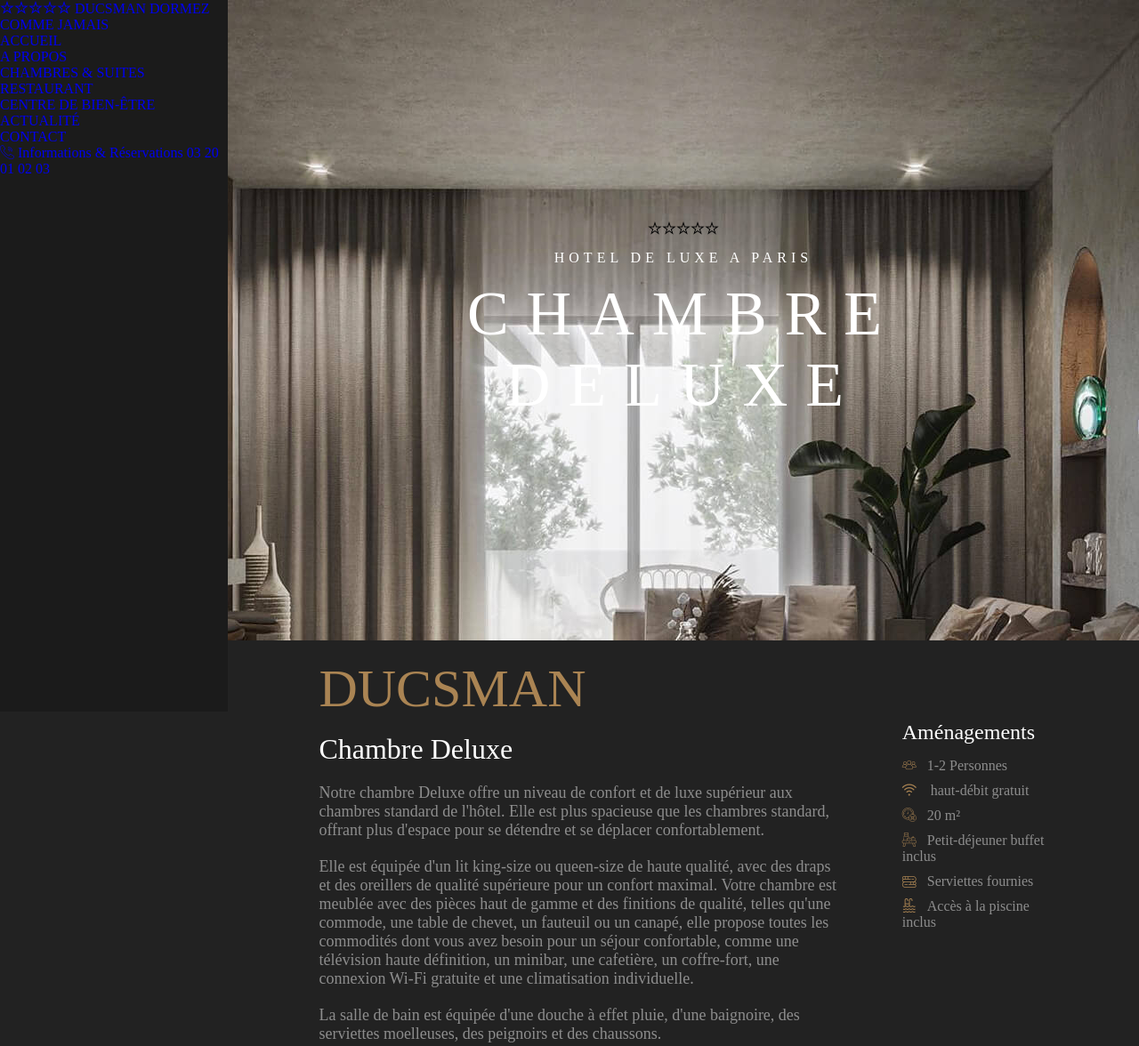
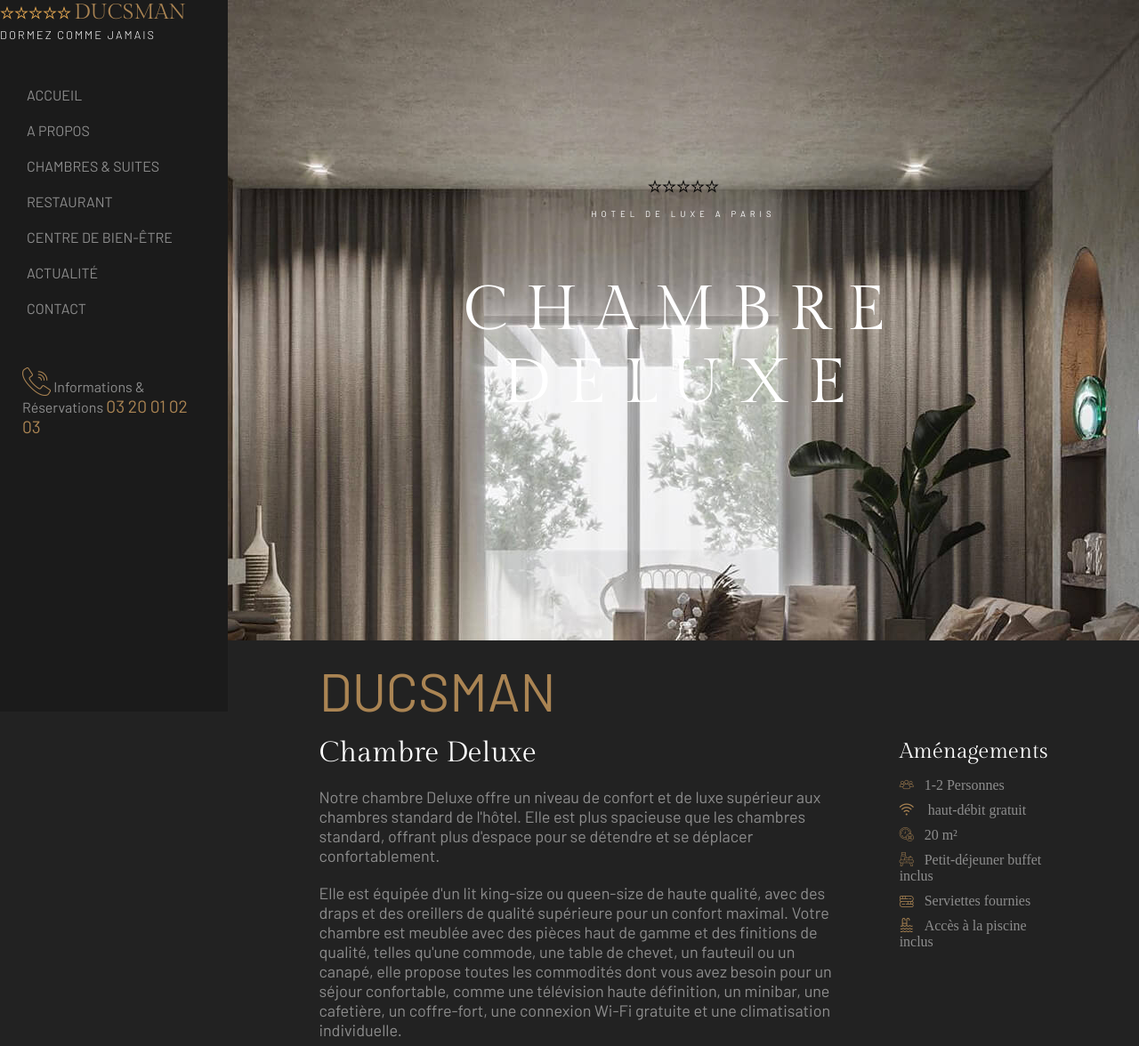
Before and after one commit to RoxaneKirchmeyer/BriefDucsman, a website: page pages/chambres.html in a window 1280 px wide. Shown: the top 1176 px of the page at 89% size. Drawn offline with Linux system fonts and the light colour scheme; files that its build step writes are made by us from their sources; files whose address does not match are found by name; a web font is replaced by a local one.

Commit message:
ajout nav

```diff
--- a/pages/chambres.html
+++ b/pages/chambres.html
@@ -22,8 +22,8 @@
             <div>
                 <a href="#">
                     <span class="ti-star"></span><span class="ti-star"></span><span class="ti-star"></span><span class="ti-star"></span><span class="ti-star"></span>
-                    <span>DUCSMAN</span>
-                    <span>DORMEZ COMME JAMAIS</span>
+                    <span class="ducsman">DUCSMAN</span>
+                    <span class="catchphrase">DORMEZ COMME JAMAIS</span>
                 </a>
             </div>
 
@@ -41,7 +41,7 @@
                 <a href="#">
                     <span class="flaticon-call"></span>
                     <span>Informations & Réservations</span>
-                    <span>03 20 01 02 03</span>
+                    <span class="num">03 20 01 02 03</span>
                 </a>
             </div>
         </nav>
--- a/sass/base/_typography.scss
+++ b/sass/base/_typography.scss
@@ -24,30 +24,38 @@ $titre : 'Gilda Display', serif ;
 //     color: $special;
 // }
 
-// h1 {
-//     font-family: $titre;
-//     font-size: 3rem;
-//     color: $blanc;
-// }
+h1 {
+    font-family: $titre;
+    font-size: 3rem;
+    margin-top :3rem;
+    margin-bottom: 3rem;
+    color: $blanc;
+}
 
-// h2 {
-//     font-family: $titre;
-//     font-size: 1.5rem;
-//     color: $blanc;
-// }
+h2 {
+    font-family: $titre;
+    font-size: 1.5rem;
+    margin-top :1.5rem;
+    margin-bottom: 1.5rem;
+    color: $blanc;
+}
 
-// h3 {
-//     font-family: $titre;
-//     font-size: 1.3rem;
-//     color: $blanc;
-// }
+h3 {
+    font-family: $titre;
+    font-size: 1.3rem;
+    margin-top :1.3rem;
+    margin-bottom: 1.3rem;
+    color: $blanc;
+}
 
-// p {
-//     font-family: $texte;
-//     color: $grisClair;
-//     font-size: 0.6rem;
-// }
+p {
+    font-family: $texte;
+    color: $grisClair;
+    font-size: 0.6rem;
+    margin-top :0.6rem;
+    margin-bottom: 0.6rem;
+}
 
-// a {
-//     font-family: $lien;
-// }
+a {
+    font-family: $lien;
+}
--- a/sass/layout/_header.scss
+++ b/sass/layout/_header.scss
@@ -1 +1,11 @@
 // header
+
+header {
+    display: flex;
+    text-align: center;
+    flex-direction: column;
+
+    div {
+        margin-top: 200px;
+    }
+}
--- a/sass/layout/_nav.scss
+++ b/sass/layout/_nav.scss
@@ -7,4 +7,51 @@ nav {
     grid-row: span 3;
     position: fixed;
 
+        div {
+            display: flex;
+            flex-direction: column;
+        }
+
+        .ti-star {
+            color: $jauneEtoile;
+        }
+        a {
+            color: $grisClair;
+            margin-bottom: 20px;
+        }
+        ul {
+            padding: 20px;
+        }
+
+        li {
+            padding: 10px;
+        }
+
+        .ducsman {
+            font-family: $titre;
+            font-size: 1.5rem;
+            color: $special;
+            font-weight: 500;
+        }
+
+        .catchphrase {
+            color: $blanc;
+            font-size: 0.8rem;
+            font-weight: 300;
+            letter-spacing: 2px;
+        }
+
+        .tel {
+            padding: 25px;
+        }
+
+        .flaticon-call {
+            color: $special;
+            font-size: 2rem;
+        }
+
+        .num {
+            color: $special;
+            font-size: 1.2rem;
+        }
 }
--- a/sass/pages/_index.scss
+++ b/sass/pages/_index.scss
@@ -5,10 +5,6 @@
         min-height: 90vh;
         background-image: url(/img/slider/2.jpg);
         background-position: 100% 58%;
-    }
-
-    h2 {
-        font-size: 4em;
     }
 
     p {
@@ -43,6 +39,7 @@
     display: grid;
     grid-template-columns: repeat(6, 1fr);
     gap: 50px;
+    padding: 150px;
 
     p, h2 {
         grid-column: span 6;
```
Also changed, not shown: index.html (+3 -4 lines), sass/main.css, 1 other file.
